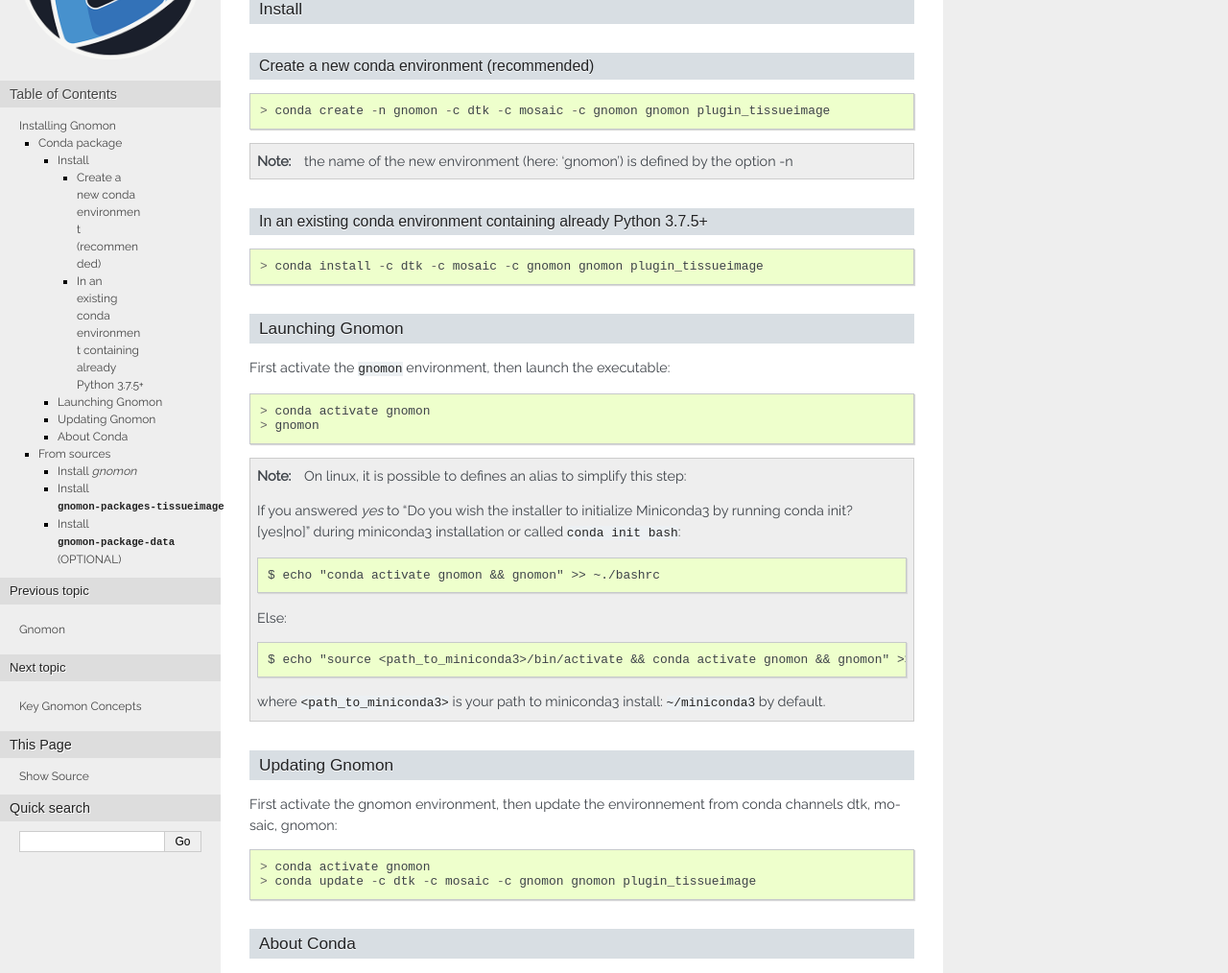
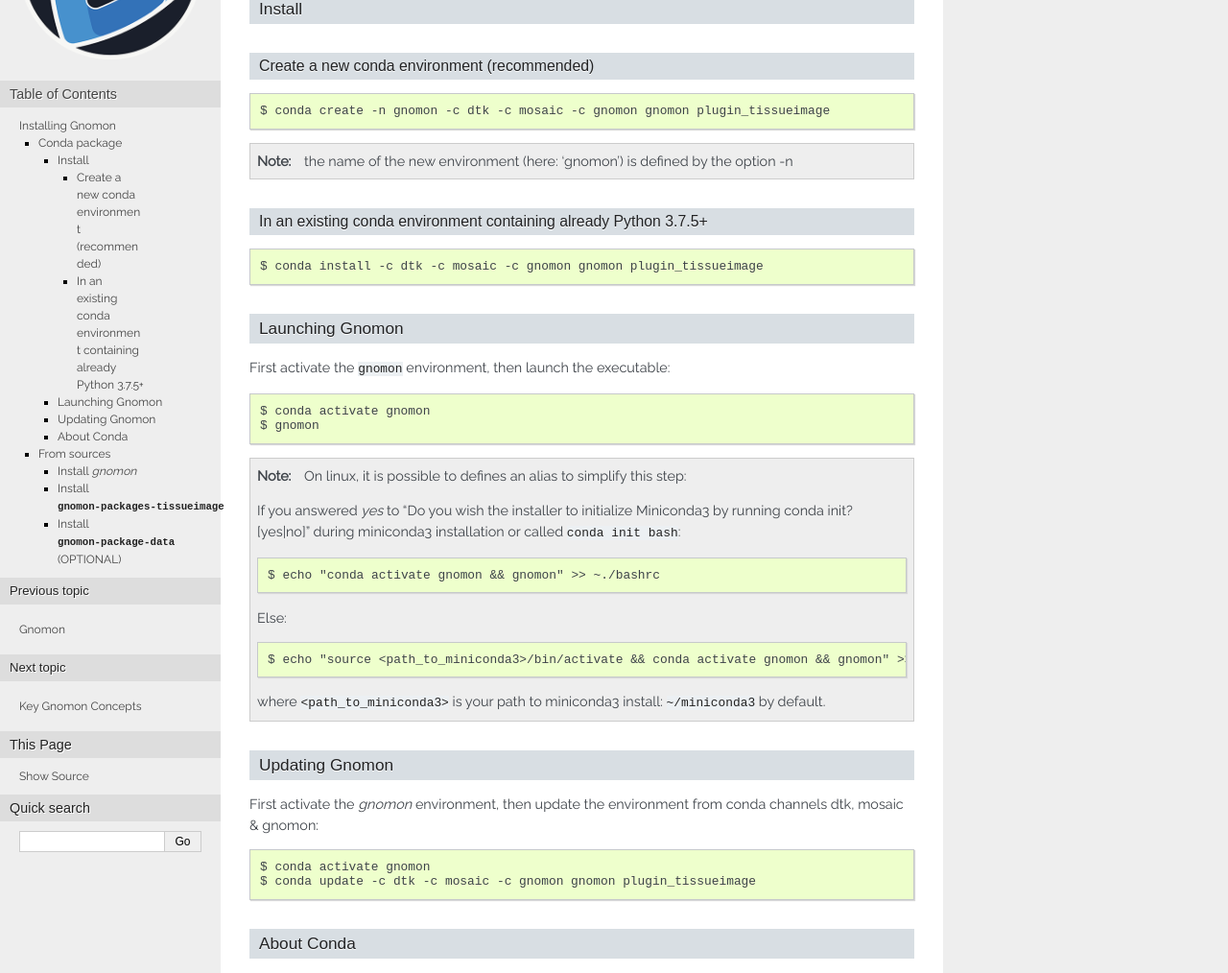
Before and after one commit to gnomon-inria/gnomon, a Sphinx documentation site: the page built from doc/installation.rst, in a window 1280 px wide and 1400 px high. Shown: the part 197-1211 px from the top of the window at 96% size. Built offline with Sphinx 7.4.7, drawn with Linux system fonts in a browser that asks for light colours; formulas are drawn with MathJax 3; some of the changed text lies outside the part shown.

Commit message:
Update install instructions

```diff
--- a/doc/installation.rst
+++ b/doc/installation.rst
@@ -14,7 +14,7 @@
 
 .. code-block::
 
-    > conda create -n gnomon -c dtk -c mosaic -c gnomon gnomon plugin_tissueimage
+    $ conda create -n gnomon -c dtk -c mosaic -c gnomon gnomon plugin_tissueimage
 
 .. note:: the name of the new environment (here: 'gnomon') is defined by the option -n
 
@@ -24,7 +24,7 @@
 
 .. code-block::
 
-    > conda install -c dtk -c mosaic -c gnomon gnomon plugin_tissueimage
+    $ conda install -c dtk -c mosaic -c gnomon gnomon plugin_tissueimage
 
 Launching Gnomon
 --------------------------------------------------------------------------------
@@ -32,8 +32,8 @@
 
 .. code-block::
 
-    > conda activate gnomon
-    > gnomon
+    $ conda activate gnomon
+    $ gnomon
 
 .. note:: On linux, it is possible to defines an alias to simplify this step:
 
@@ -53,16 +53,15 @@
 
 Updating Gnomon
 --------------------------------------------------------------------------------
-First activate the gnomon environment, then update the environnement from conda channels dtk, mosaic, gnomon:
+First activate the *gnomon* environment, then update the environment from conda channels dtk, mosaic & gnomon:
 
 .. code-block::
 
-    > conda activate gnomon
-    > conda update -c dtk -c mosaic -c gnomon gnomon plugin_tissueimage
+    $ conda activate gnomon
+    $ conda update -c dtk -c mosaic -c gnomon gnomon plugin_tissueimage
 
 About Conda
 --------------------------------------------------------------------------------
-
 **Conda** is an open source package management system and environment management system that runs on Windows, macOS and Linux. Conda quickly installs, runs and updates packages and their dependencies.
 Conda easily creates, saves, loads and switches between environments on your local computer.
 See `<https://docs.conda.io/en/latest/>`_
@@ -91,7 +90,7 @@
 
 Activate the newly created environment:
 
-.. code-block:
+.. code-block::
 
     $ conda activate gnomon-dev
 
```
